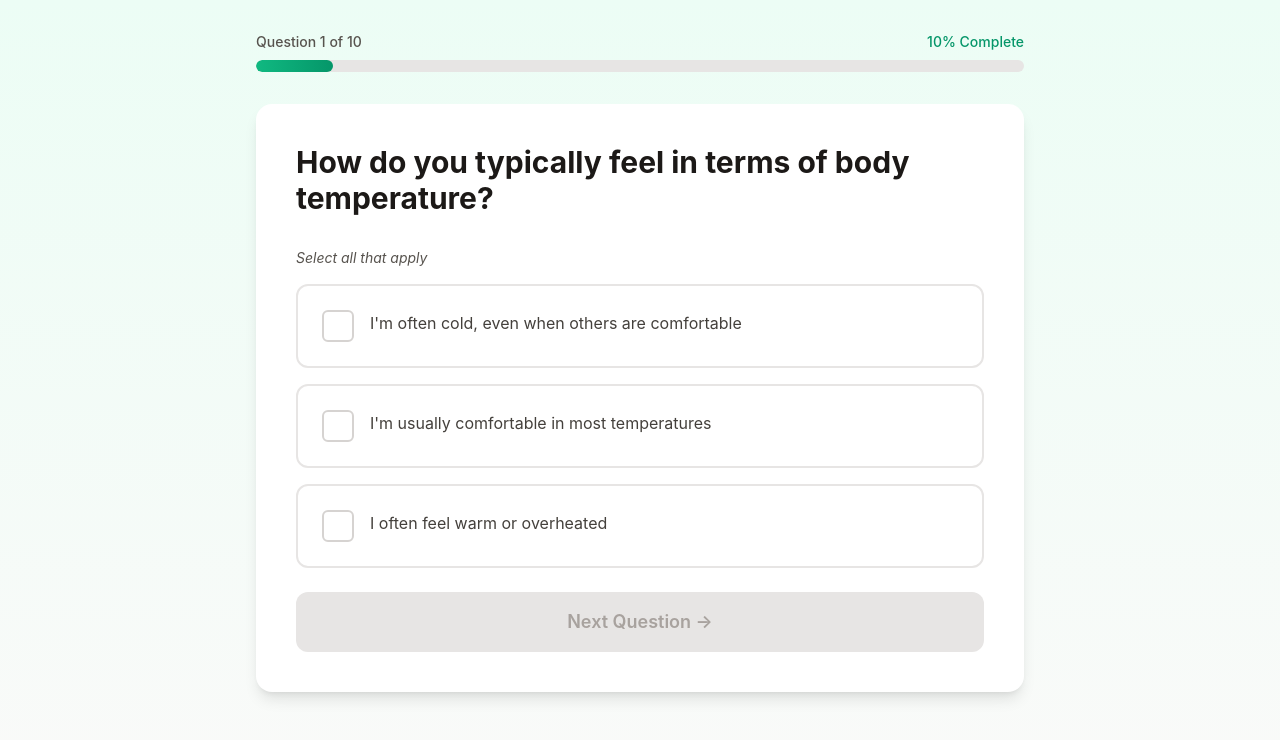
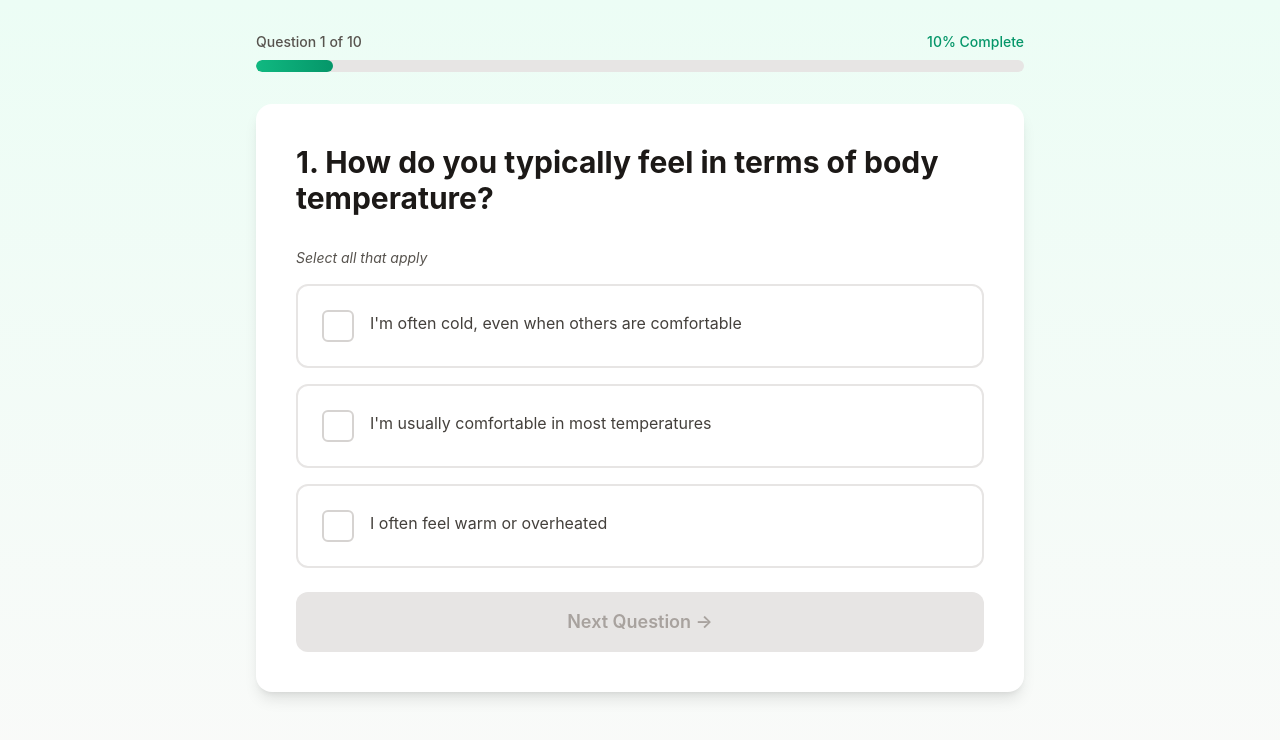
Before and after one commit to shufanfan/Food-Therapy---Traditional-Chinese-Medicine-TCM-Health-Insights-for-Modern-Life, a React (Create React App) app: page /assessment in a window 1280 px wide. Shown: the top 740 px of the page. Built offline with nearby package versions, Linux system fonts and the light colour scheme.

Commit message:
Add question numbers before each survey question (Sprint 4 Item 10)

```diff
--- a/src/components/Survey.jsx
+++ b/src/components/Survey.jsx
@@ -247,7 +247,7 @@ function Survey({ onComplete }) {
         {/* Question Card */}
         <div className="bg-white rounded-2xl shadow-lg p-8 sm:p-10 mb-6">
           <h2 className="text-2xl sm:text-3xl font-bold text-stone-900 mb-8 leading-relaxed">
-            {question.text}
+            {currentQuestion + 1}. {question.text}
           </h2>
 
           {/* Instruction */}
```
